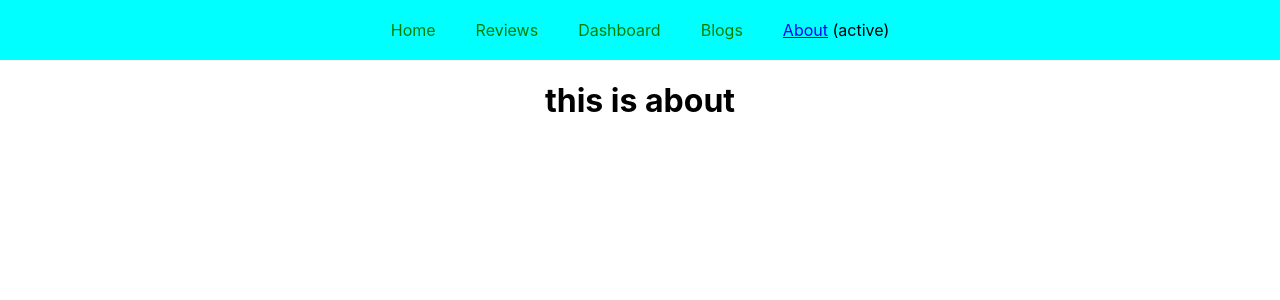
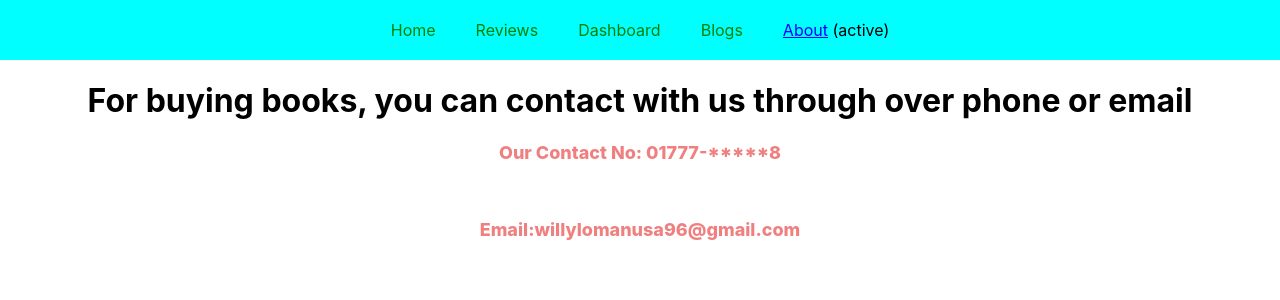
Before and after one commit to atiqurrahman96/product-analysis-website-assignment, a React (Create React App) app: page /about in a window 1280 px wide. Shown: the top 300 px of the page. Built offline with nearby package versions, Linux system fonts and the light colour scheme.

Commit message:
revised full project

```diff
--- /dev/null
+++ b/src/components/About/About.css
@@ -0,0 +1,5 @@
+#contact-style {
+    font-weight: 800;
+    font-size: large;
+    color: lightcoral;
+}
--- a/src/components/About/About.js
+++ b/src/components/About/About.js
@@ -1,9 +1,12 @@
 import React from 'react';
-
+import './About.css'
 const About = () => {
     return (
         <div>
-            <h1>this is about</h1>
+            <h1 >For buying books, you can contact with us through over phone or email</h1>
+            <p id='contact-style'>Our Contact No: 01777-*****8</p>
+            <br />
+            <p id='contact-style'>Email:willylomanusa96@gmail.com</p>
         </div>
     );
 };
--- a/src/components/Header/Header.js
+++ b/src/components/Header/Header.js
@@ -1,5 +1,4 @@
 import React from 'react';
-import { Link } from 'react-router-dom';
 import CustomLink from '../CustomLink/CustomLink';
 import './Header.css'
 
--- a/src/components/Home/Home.css
+++ b/src/components/Home/Home.css
@@ -44,3 +44,12 @@
 #customer-number {
     color: green;
 }
+
+
+.button-container button {
+    background-color: cornflowerblue;
+    font-weight: 700;
+    padding: 10px;
+    border-radius: 5px;
+    margin-top: 50%;
+}
--- a/src/components/Home/Home.js
+++ b/src/components/Home/Home.js
@@ -1,17 +1,18 @@
 
 import './Home.css'
 import image from '../Home/image/book16.jpg'
-import { useEffect, useState } from 'react';
 import Review from '../Review/Review';
 import useReview from '../../Hooks/UseReview';
-
-
-
+import { useNavigate } from 'react-router-dom';
 
 const Home = () => {
+    let navigate = useNavigate()
+    const routeChange = () => {
+        let path = `reviews`;
+        navigate(path);
+    }
 
-
-    const [reviews, setReviews] = useReview([]);
+    const [reviews] = useReview([]);
     return (
         <div className='home-container'>
 
@@ -30,7 +31,7 @@ const Home = () => {
                     }
                 </div>
             </div>
-
+            <div className='button-container'><button onClick={routeChange}>See All Reviews</button></div>
         </div>
 
 
--- a/src/components/NotFound/NotFound.css
+++ b/src/components/NotFound/NotFound.css
@@ -0,0 +1,3 @@
+.not-found-container h1 {
+    color: green;
+}
--- a/src/components/NotFound/NotFound.js
+++ b/src/components/NotFound/NotFound.js
@@ -1,9 +1,9 @@
 import React from 'react';
-
+import './NotFound.css'
 const NotFound = () => {
     return (
-        <div>
-            <h1>404, This has not been founded.</h1>
+        <div className='not-found-container'>
+            <h1>404, This page has not been founded.</h1>
         </div>
     );
 };
--- a/src/components/Reviews/Reviews.js
+++ b/src/components/Reviews/Reviews.js
@@ -1,10 +1,10 @@
-import { useEffect, useState } from "react";
+// import { useEffect, useState } from "react";
 import useReview from "../../Hooks/UseReview";
 import OtherReview from "../OtherReview/OtherReview";
 
 
 const Reviews = () => {
-    const [reviews, setReviews] = useReview([]);
+    const [reviews] = useReview([]);
     return (
         <div>
             {
```
